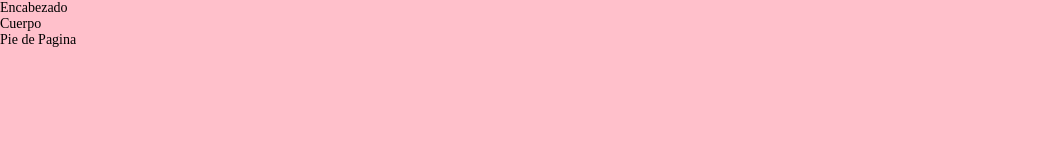
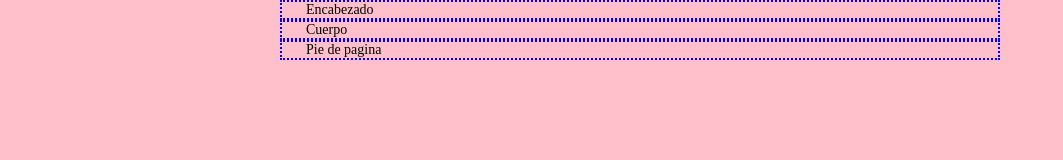
Before and after one commit to BIT-Desarrollo-Web-MEAN-Stack-2025-1/Blogr, a plain HTML site: page index.html in a window 1280 px wide. Shown: the whole page, without its empty margins (0-1063 px from the left). Drawn offline with Linux system fonts and the light colour scheme.

Commit message:
[+] index.html: clase container para: header, main, footer [+] main.css: MediaQueries .container

```diff
--- a/css/main.css
+++ b/css/main.css
@@ -7,3 +7,44 @@ body {
     background-color: pink;
     font-size: 1.4rem;          /** 14px; */
 }
+
+
+.container {
+    border: 2px dotted blue;
+    max-width: 96vw;
+    margin: 0 auto;
+    box-sizing: border-box;
+    padding: 0 .8rem;
+}
+.container-fluid {
+    border: 2px dotted orange;
+    max-width: 100vw;
+    margin: 0 auto;
+    box-sizing: border-box;
+    padding: 0;
+}
+/** Media Queries */
+@media ( min-width: 56.7rem ) {
+    .container {
+        max-width: 56rem;
+        padding: 0 1.6rem;
+    }
+}
+@media ( min-width: 76.8rem ) {
+    .container {
+        max-width: 72rem;
+        padding: 0 2.4rem;
+    }
+}
+@media ( min-width: 99.2rem ) {
+    .container {
+        max-width: 98rem;
+        padding: 0 3.2rem;
+    }
+}
+@media ( min-width: 120rem ) {
+    .container {
+        max-width: 114rem;
+        padding: 0 4rem;
+    }
+}
--- a/index.html
+++ b/index.html
@@ -8,9 +8,21 @@
     <link rel="stylesheet" href="./css/main.css">
 </head>
 <body>
-    <header class="header">Encabezado</header>
-    <main class="main">Cuerpo</main>
-    <footer class="footer">Pie de Pagina</footer>
+    <header class="header">
+        <div class="container">
+            Encabezado
+        </div>
+    </header>
+    <main class="main">
+        <div class="container">
+            Cuerpo
+        </div>
+    </main>
+    <footer class="footer">
+        <div class="container">
+            Pie de pagina
+        </div>
+    </footer>
 
     <script src="./js/main.js"></script>
 </body>
```
